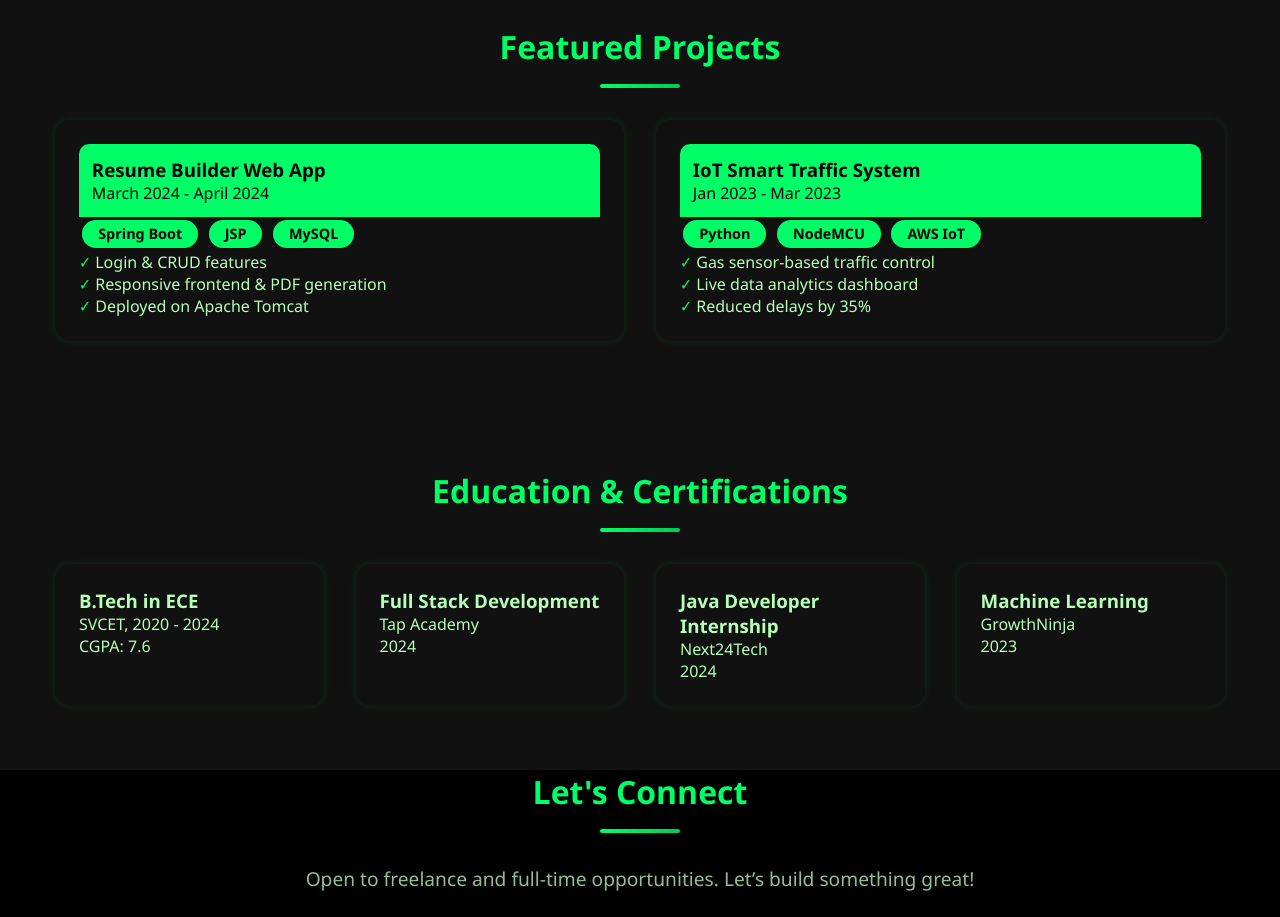
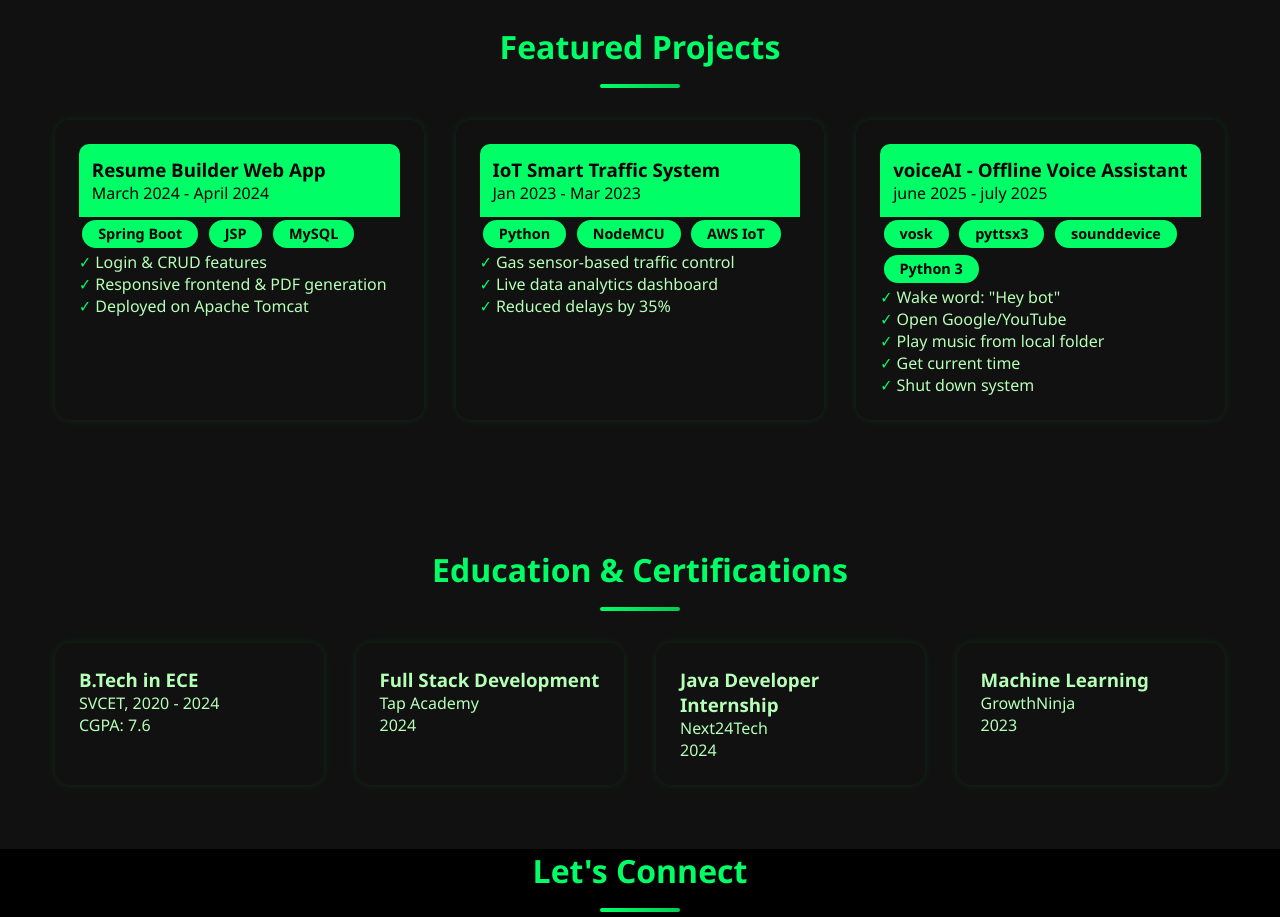
Before and after one commit to madhanbandaru/portfolio, a plain HTML site: page index.html in a window 1280 px wide. Shown: the part 1240-2157 px from the top of the page. Drawn offline with Linux system fonts and the light colour scheme.

Commit message:
project update

```diff
--- a/index.html
+++ b/index.html
@@ -143,7 +143,33 @@
               <li>Reduced delays by 35%</li>
             </ul>
           </div>
+        </div>
 
+        <div class="project-card fade-in">
+
+          <div class="project-header">
+            <a href="https://github.com/madhanbandaru/ResumeBuilder.git" target="_blank" style=" text-decoration: none; color: inherit; ">
+            <h3>voiceAI - Offline Voice Assistant</h3>
+            <p class="project-date">june 2025 - july 2025</p>
+            </a>
+          </div>
+          <div class="project-content">
+            <div class="project-tech">
+              <span class="tech-tag">vosk</span>
+              <span class="tech-tag">pyttsx3</span>
+              <span class="tech-tag">sounddevice</span>
+              <span class="tech-tag">Python 3</span>
+            </div>
+            <ul class="project-features">
+              <li>Wake word: "Hey bot"</li>
+              <li>Open Google/YouTube</li>
+              <li>Play music from local folder</li>
+              <li>Get current time</li>
+              <li>Shut down system</li>
+            </ul>
+          </div>
+
+        </div>
         </div>
       </div>
     </div>
```
